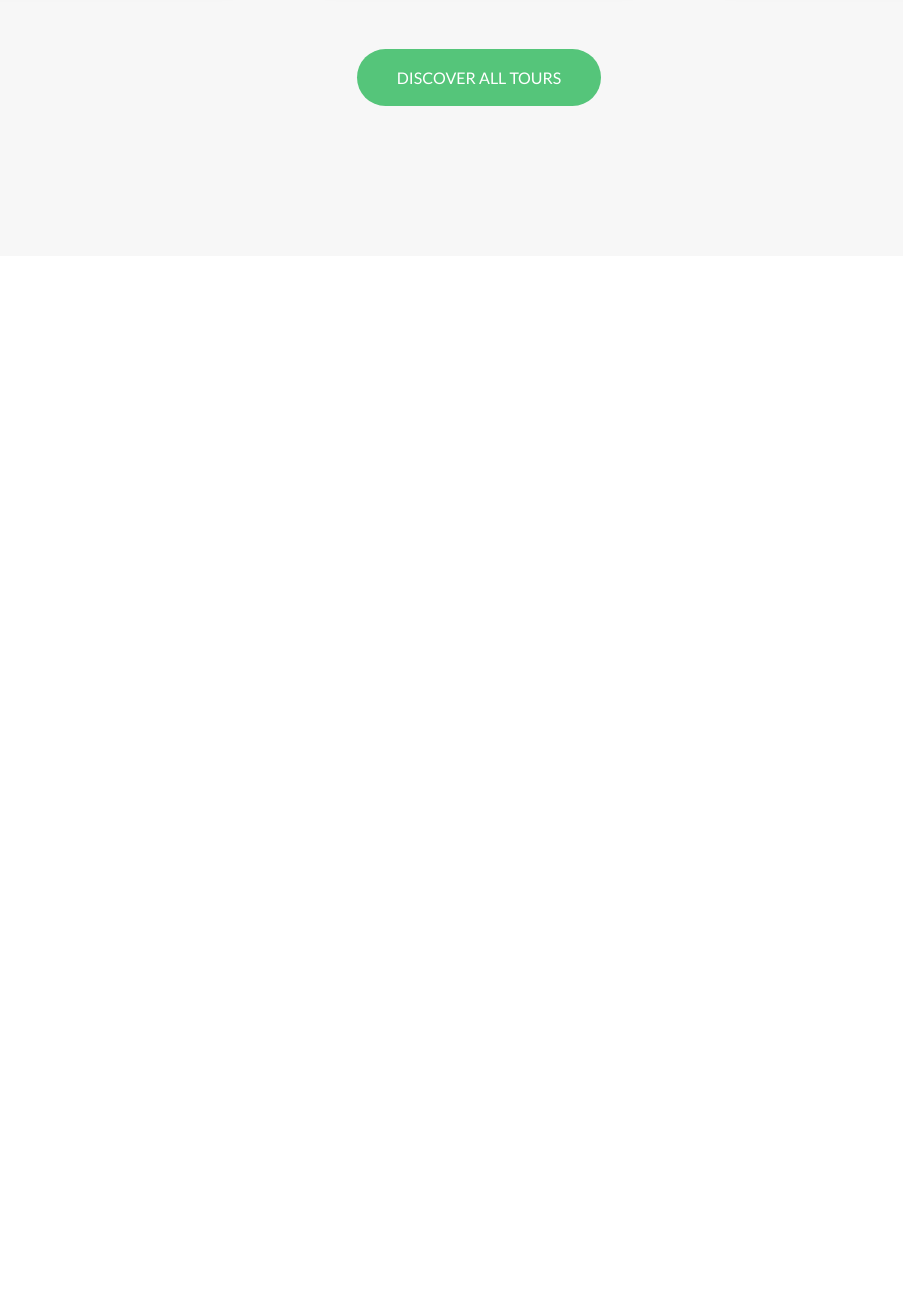
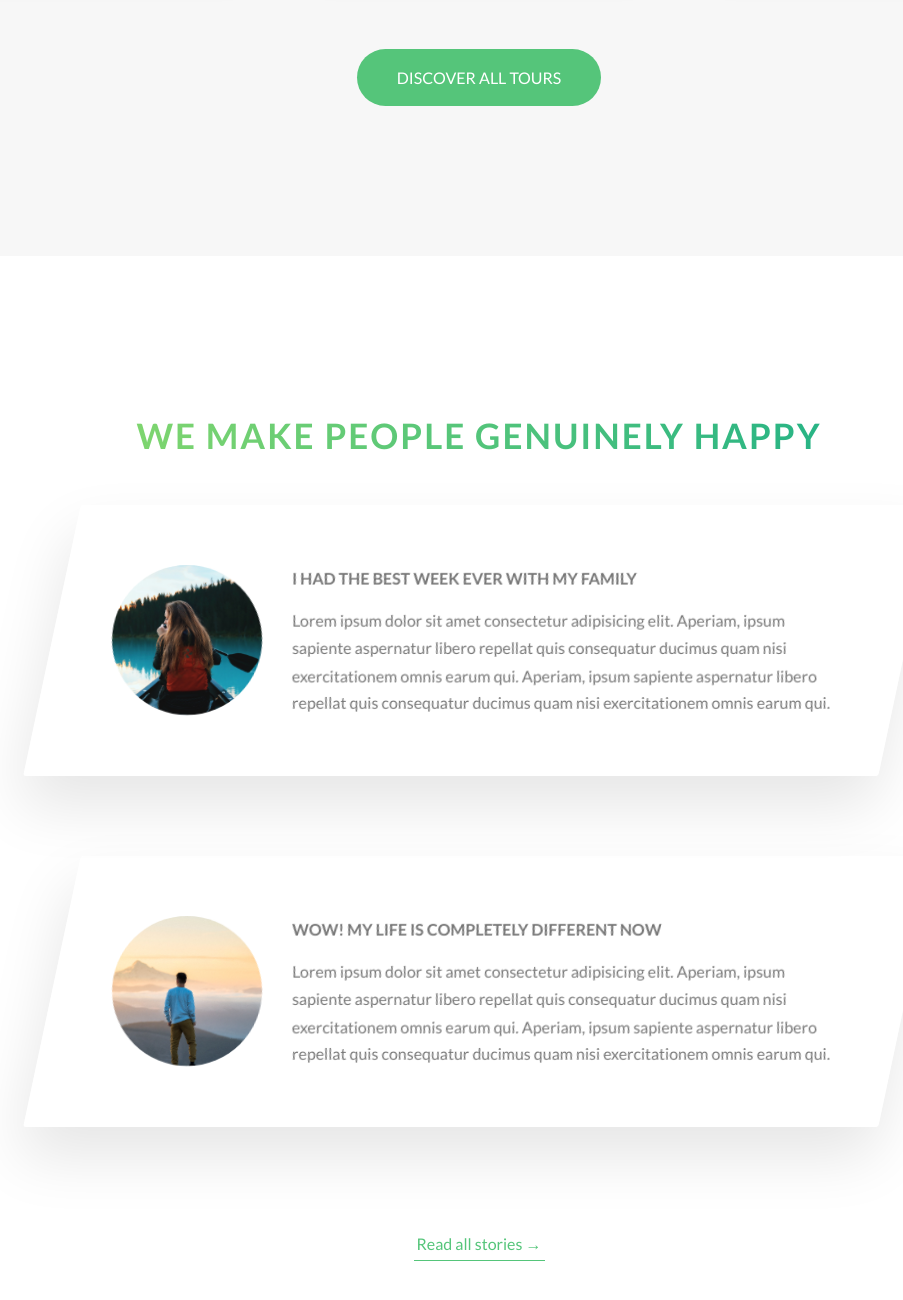
Before and after one commit to olaknowct/natours, a website: page index.html in a window 1280 px wide. Shown: the part 3046-4346 px from the top of the page, without its empty margins (161-1064 px from the left). Before the commit the page ends 3332 px from the top, so only its background shows below. Drawn offline with Linux system fonts and the light colour scheme.

Commit message:
story component layout

```diff
--- a/index.html
+++ b/index.html
@@ -251,6 +251,66 @@
           <a href="#" class="btn btn--green">Discover all tours</a>
         </div>
       </section>
+
+      <section class="section-stories">
+        <div class="u-center-text u-margin-bottom-medium">
+          <h2 class="heading-secondary">We make people genuinely happy</h2>
+        </div>
+
+        <div class="container u-margin-bottom-big">
+          <div class="story">
+            <figure class="story__shape">
+              <img
+                src="img/nat-8.jpg"
+                alt="Person on a tour"
+                class="story__img"
+              />
+              <figcaption class="story__caption">Mary Smith</figcaption>
+            </figure>
+            <div class="story__text">
+              <h3 class="heading-tertiary u-margin-bottom-small">
+                I had the best week ever with my family
+              </h3>
+              <p>
+                Lorem ipsum dolor sit amet consectetur adipisicing elit.
+                Aperiam, ipsum sapiente aspernatur libero repellat quis
+                consequatur ducimus quam nisi exercitationem omnis earum qui.
+                Aperiam, ipsum sapiente aspernatur libero repellat quis
+                consequatur ducimus quam nisi exercitationem omnis earum qui.
+              </p>
+            </div>
+          </div>
+        </div>
+
+        <div class="container">
+          <div class="story">
+            <figure class="story__shape">
+              <img
+                src="img/nat-9.jpg"
+                alt="Person on a tour"
+                class="story__img"
+              />
+              <figcaption class="story__caption">Jack Wilson</figcaption>
+            </figure>
+            <div class="story__text">
+              <h3 class="heading-tertiary u-margin-bottom-small">
+                WOW! My life is completely different now
+              </h3>
+              <p>
+                Lorem ipsum dolor sit amet consectetur adipisicing elit.
+                Aperiam, ipsum sapiente aspernatur libero repellat quis
+                consequatur ducimus quam nisi exercitationem omnis earum qui.
+                Aperiam, ipsum sapiente aspernatur libero repellat quis
+                consequatur ducimus quam nisi exercitationem omnis earum qui.
+              </p>
+            </div>
+          </div>
+        </div>
+
+        <div class="u-center-text u-margin-top-huge">
+          <a href="#" class="btn-text">Read all stories &rarr;</a>
+        </div>
+      </section>
     </main>
   </body>
 </html>
--- /dev/null
+++ b/sass/components/_story.scss
@@ -0,0 +1,64 @@
+.story {
+  width: 75%;
+  margin: 0 auto;
+  box-shadow: 0 3rem 6rem rgba($color-black, 0.1);
+  background-color: rgba($color-white, 0.6);
+  border-radius: 3px;
+  padding: 6rem;
+  padding-left: 9rem;
+  font-size: $default-font-size;
+  transform: skewX(-12deg);
+
+  display: flex;
+
+  &__shape {
+    width: 15rem;
+    height: 15rem;
+    transform: translateX(-3rem) skewX(12deg);
+    position: relative;
+    border-radius: 50%;
+
+    @supports (clip-path: polygon(0 0)) or (-webkit-clip-path: polygon(0 0)) {
+      -webkit-clip-path: circle(50% at 50% 50%);
+      clip-path: circle(50% at 50% 50%);
+      -webkit-shape-outside: circle(50% at 50% 50%);
+      shape-outside: circle(50% at 50% 50%);
+      border-radius: none;
+    }
+  }
+
+  &__img {
+    height: 100%;
+    transform: translateX(-4rem) scale(1.4);
+    backface-visibility: hidden;
+    transition: all 0.5s;
+  }
+
+  &__text {
+    transform: skewX(12deg);
+  }
+
+  &__caption {
+    position: absolute;
+    top: 50%;
+    left: 50%;
+    transform: translate(-50%, 20%);
+    color: $color-white;
+    text-transform: uppercase;
+    font-size: 1.7rem;
+    text-align: center;
+    opacity: 0;
+    transition: all 0.5s;
+    backface-visibility: hidden;
+  }
+
+  &:hover &__caption {
+    opacity: 1;
+    transform: translate(-50%, -50%);
+  }
+
+  &:hover &__img {
+    transform: translateX(-4rem) scale(1);
+    filter: blur(3px) brightness(80%);
+  }
+}
--- a/sass/main.scss
+++ b/sass/main.scss
@@ -11,6 +11,7 @@
 @import "components/button";
 @import "components/composition";
 @import "components/feature-box";
+@import "components/story";
 
 @import "layout/header";
 
--- a/sass/pages/_home.scss
+++ b/sass/pages/_home.scss
@@ -26,3 +26,8 @@
   padding: 25rem 0 15rem 0;
   margin-top: -10rem;
 }
+
+.section-stories {
+  position: relative;
+  padding: 15rem 0;
+}
```
Also changed, not shown: css/style.css.
